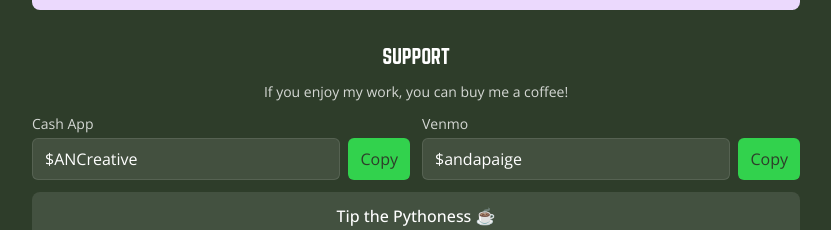
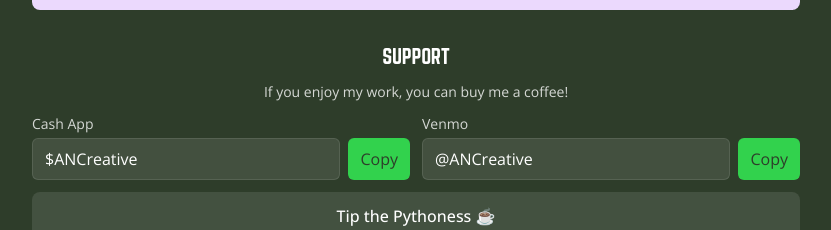
Before and after one commit to devandapaige/pythoness-programmer, a Next.js app: page /links in a window 1280 px wide. Shown: the part 1094-1324 px from the top of the page, without its empty margins (224-1055 px from the left). Built offline with nearby package versions, Linux system fonts and the light colour scheme.

Commit message:
venmo update

```diff
--- a/src/app/links/page.tsx
+++ b/src/app/links/page.tsx
@@ -315,7 +315,7 @@ export default function LinksPage() {
                 />
                 <CopyField
                   label="Venmo"
-                  value="$andapaige"
+                  value="@ANCreative"
                   ariaLabel="Venmo username"
                 />
               </div>
```
